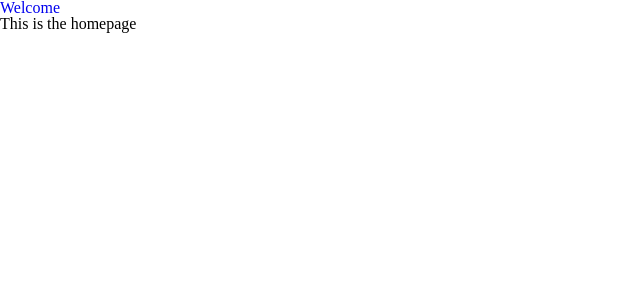
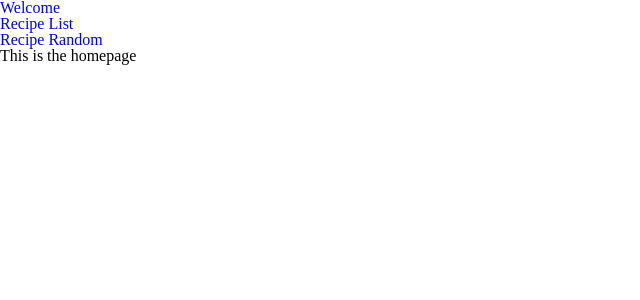
Before and after one commit to chrisgilmerproj/cookbook, a Django app: page / in a window 1280 px wide. Shown: the top 300 px of the page, without its empty margins (0-640 px from the left). Run offline with Django 3.2, Linux system fonts and the light colour scheme; parts of the project's set-up code (start-up, migrations or seed data) failed here and were passed over; some libraries are stand-ins or nearby versions.

Commit message:
Fixed up navigation

```diff
--- a/project/templates/base.html
+++ b/project/templates/base.html
@@ -12,6 +12,8 @@
             <nav>
                 <ul>
                     <li><a href="{% url home %}">Welcome</a></li>
+                    <li><a href="{% url recipe_list %}">Recipe List</a></li>
+                    <li><a href="{% url recipe_random %}">Recipe Random</a></li>
                 </ul>
             </nav>
 
```
